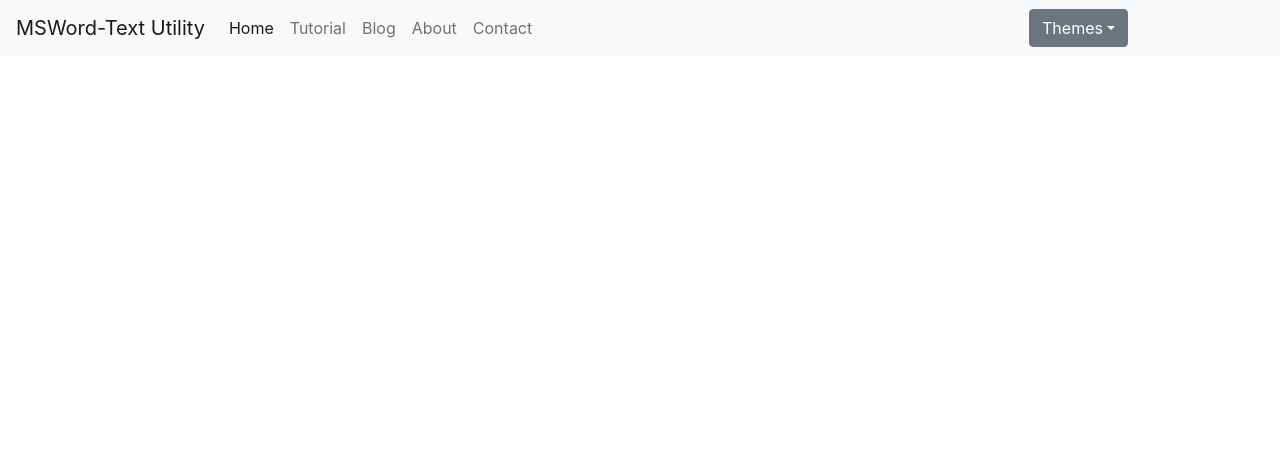
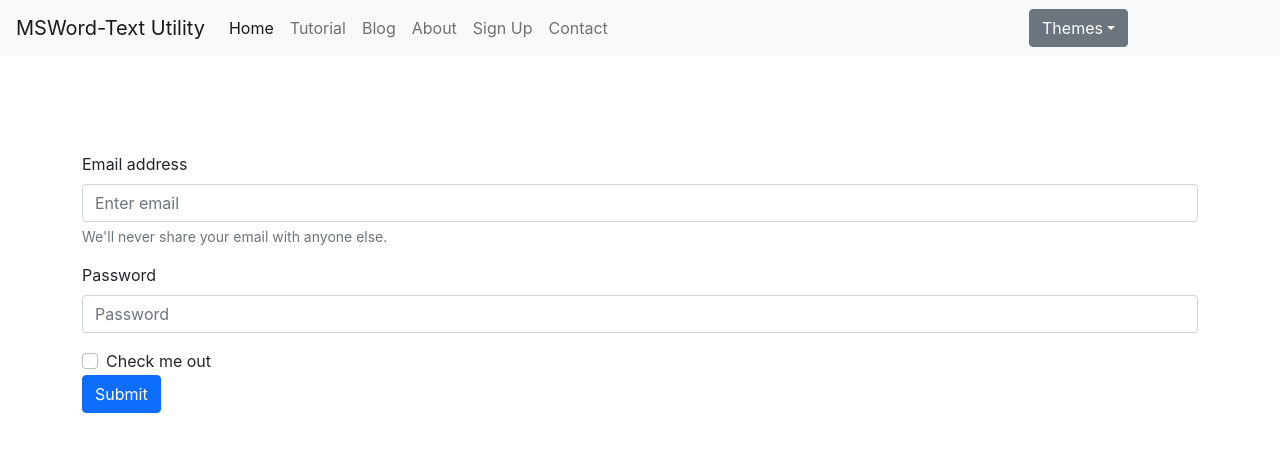
Before and after one commit to webdevFaizan/msWord-textUtils, a React (Create React App) app: page /sign-up in a window 1280 px wide. Shown: the top 452 px of the page. Built offline with nearby package versions, Linux system fonts and the light colour scheme.

Commit message:
Added a feature of sign up, blog and some beautification

```diff
--- a/src/App.js
+++ b/src/App.js
@@ -7,6 +7,7 @@ import About from './Components/About';
 import Contact from './Components/Contact';
 import Tutorial from './Components/Tutorial';
 import Blog from './Components/Blog';
+import SignUp from './Components/SignUp';
 
 
 // This app.js is the main file of the whole app, this will contain all the components of all the website, so that this file looks clean, this is why Navbar component is retruned by this function but the main code base of Navbar is written in some other file.
@@ -152,6 +153,7 @@ function App() {
               <Route exact path="/tutorial" element={<Tutorial color={colorOfEveryElement}/>}/>
               <Route exact path="/blog" element={<Blog color={colorOfEveryElement}/>}/>
               <Route exact path="/about" element={<About color={colorOfEveryElement}/>}/>
+              <Route exact path="/sign-up" element={<SignUp color={colorOfEveryElement}/>}/>
               <Route exact path="/contact" element={<Contact color={colorOfEveryElement}/>}/>
           </Routes>
           </div>
--- a/src/Components/Blog.js
+++ b/src/Components/Blog.js
@@ -2,7 +2,17 @@ import React from 'react'
 
 const Blog = (props) => {
   return (
-    <div className={`blogPage`} role="alert">
+    <div className={`blogPage`} role="alert" style={{color : `${props.color}`}}>
+        <h1>This is the blog page</h1>
+        <div className="mb-3">
+          <label htmlhtmlFor="exampleFormControlInput1" className="form-label">Email address</label>
+          <input type="email" className="form-control" id="exampleFormControlInput1" placeholder="name@example.com"/>
+        </div>
+        <div className="mb-3">
+          <label htmlFor="exampleFormControlTextarea1" className="form-label">Example textarea</label>
+          <textarea className="form-control" id="exampleFormControlTextarea1" rows="3"></textarea>
+        </div>
+        <button className='btn btn-primary'>Submit</button>
 
     </div>
   )
--- a/src/Components/Navbar.js
+++ b/src/Components/Navbar.js
@@ -44,6 +44,9 @@ export default function Navbar(props) {
                 </li>
                 <li className="nav-item">
                     <Link className="nav-link" to="/about">About</Link>
+                </li>
+                <li className="nav-item">
+                    <Link className="nav-link" to="/sign-up">Sign Up</Link>
                 </li>
                 <li className="nav-item">
                     <Link className="nav-link" to="/contact">Contact</Link>
--- /dev/null
+++ b/src/Components/SignUp.js
@@ -0,0 +1,26 @@
+import React from 'react'
+
+function SignUp() {
+  return (
+    <div>
+        <form>
+            <div className="form-group">
+                <label htmlFor="exampleInputEmail1">Email address</label>
+                <input type="email" className="form-control" id="exampleInputEmail1" aria-describedby="emailHelp" placeholder="Enter email"/>
+                <small id="emailHelp" className="form-text text-muted">We'll never share your email with anyone else.</small>
+            </div>
+            <div className="form-group">
+                <label htmlFor="exampleInputPassword1">Password</label>
+                <input type="password" className="form-control" id="exampleInputPassword1" placeholder="Password"/>
+            </div>
+            <div className="form-group form-check">
+                <input type="checkbox" className="form-check-input" id="exampleCheck1"/>
+                <label className="form-check-label" htmlFor="exampleCheck1">Check me out</label>
+            </div>
+            <button type="submit" className="btn btn-primary">Submit</button>
+        </form>
+    </div>
+  )
+}
+
+export default SignUp
```
